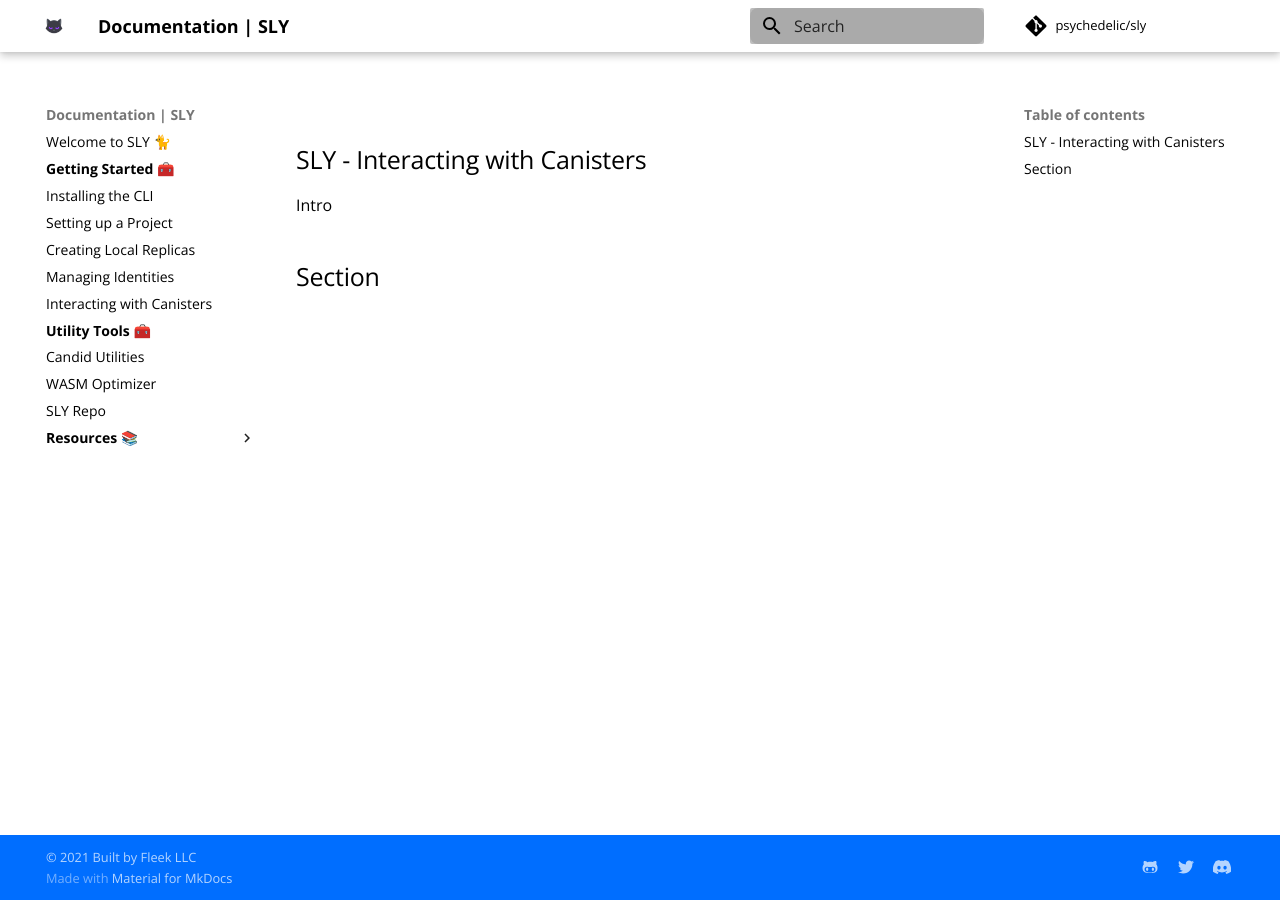
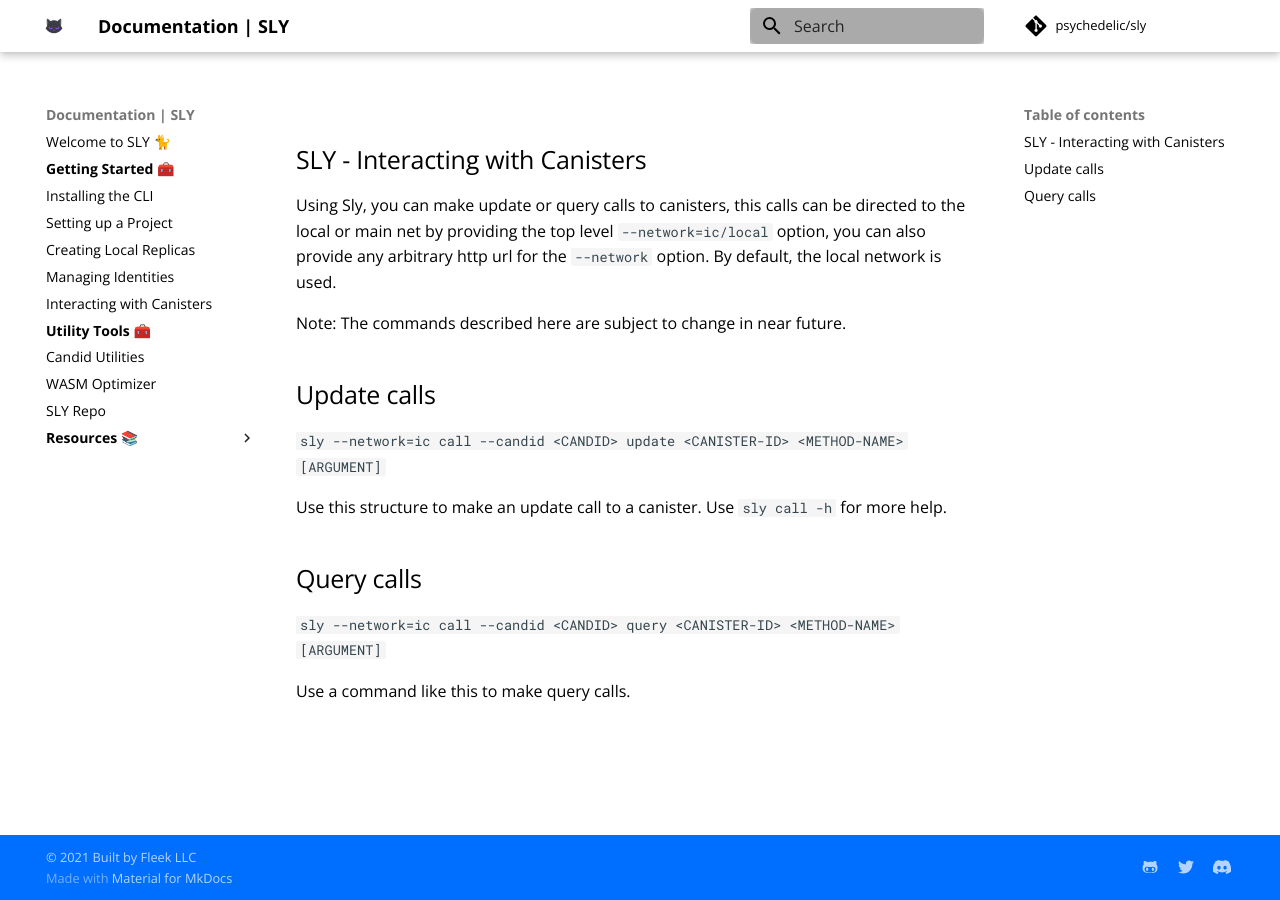
Before and after one commit to Psychedelic/sly-docs, an MkDocs documentation site: the page built from docs/getting-started/interacting-with-canisters.md, in a window 1280 px wide. Built offline with MkDocs 1.6.1 and Material for MkDocs 9.7.7, drawn with Linux system fonts in a browser that asks for light colours; comment, search, counter and statistics services are not loaded.

Commit message:
finish documentations

```diff
--- a/docs/getting-started/interacting-with-canisters.md
+++ b/docs/getting-started/interacting-with-canisters.md
@@ -5,7 +5,20 @@ date: "1"
 
 ## SLY - Interacting with Canisters
 
-Intro
+Using Sly, you can make update or query calls to canisters, this calls can be directed to the
+local or main net by providing the top level `--network=ic/local` option, you can also provide
+any arbitrary http url for the `--network` option. By default, the local network is used.
 
+Note: The commands described here are subject to change in near future.
 
-## Section
+## Update calls
+
+`sly --network=ic call --candid <CANDID> update <CANISTER-ID> <METHOD-NAME> [ARGUMENT]`
+
+Use this structure to make an update call to a canister. Use `sly call -h` for more help.
+
+## Query calls
+
+`sly --network=ic call --candid <CANDID> query <CANISTER-ID> <METHOD-NAME> [ARGUMENT]`
+
+Use a command like this to make query calls.
```
Also changed, not shown: docs/getting-started/local-replicas.md (+3 -4 lines), docs/getting-started/wasm-optimizer.md (+5 -3 lines), docs/getting-started/workspace-management.md (+3 -3 lines).
